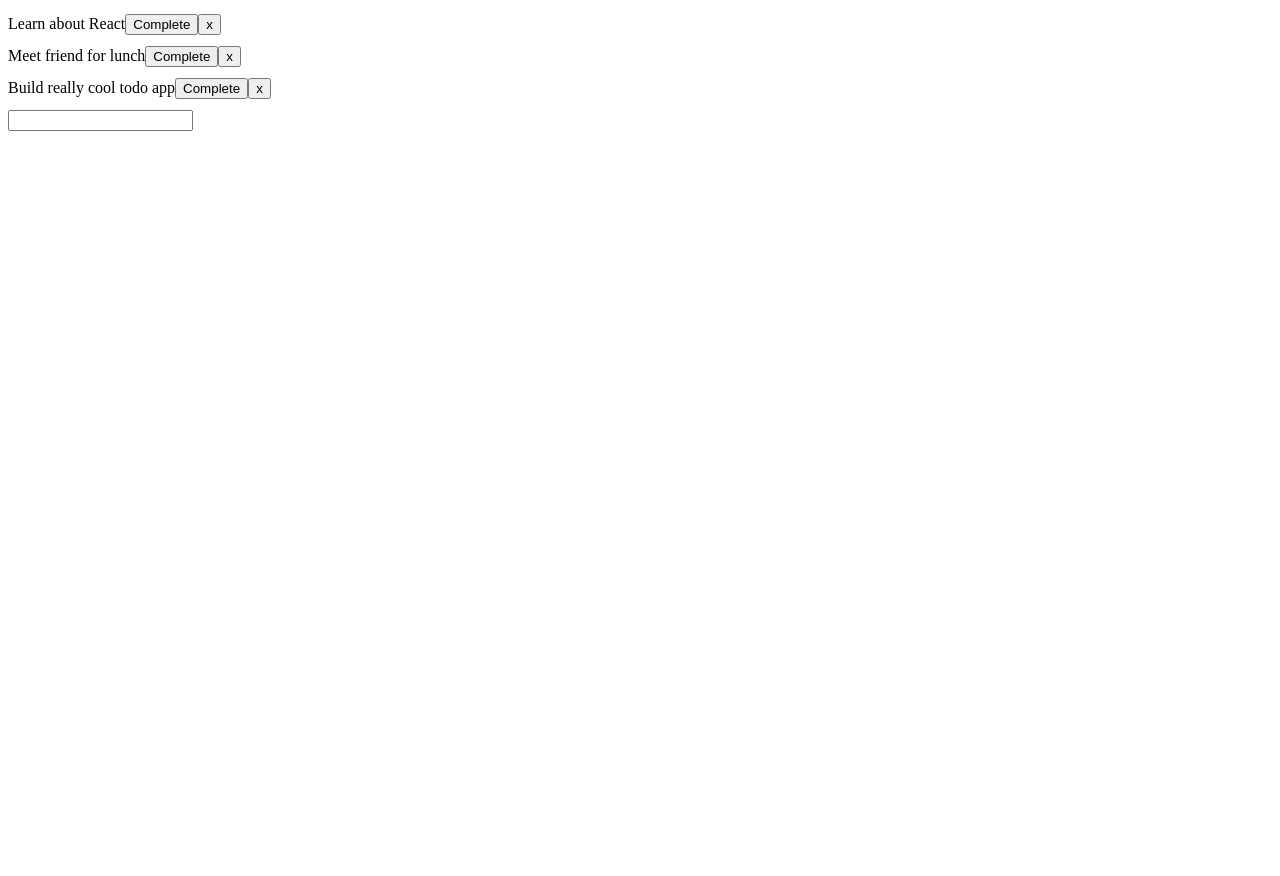
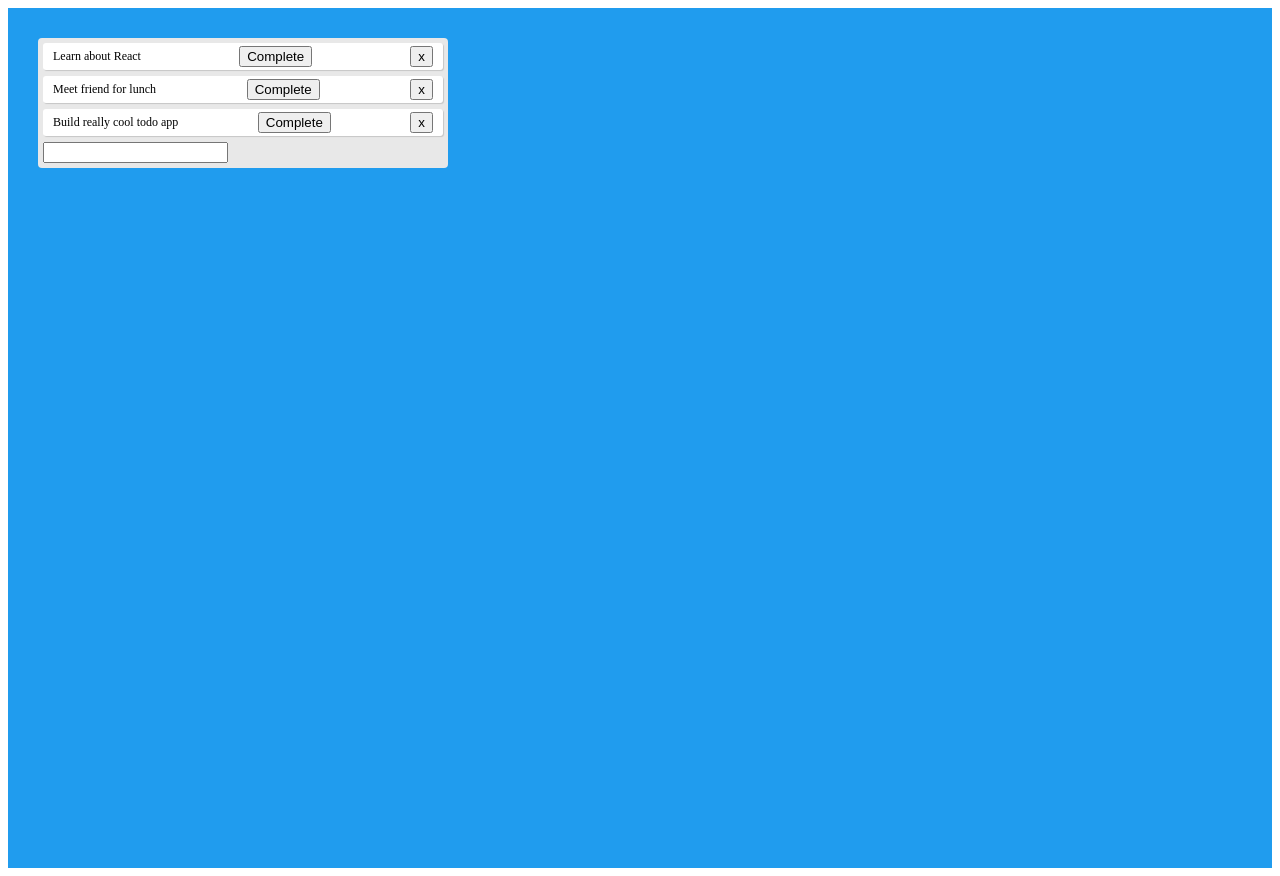
Before and after one commit to imagineLife/todo, a React app: page / in a window 1280 px wide. Before the commit the page ends 800 px from the top, so only its background shows below. Built offline with nearby package versions, Linux system fonts and the light colour scheme.

Commit message:
includes litle styling

```diff
--- a/src/App.js
+++ b/src/App.js
@@ -2,6 +2,7 @@
 import ReactDOM from "react-dom";
 import SingleToDo from './components/SingleToDo'
 import AddToDoForm from './components/AddToDoForm'
+import './main.css'
 
 class App extends React.Component {
 
@@ -67,8 +68,10 @@
 
 		return (
 			<div className="todoWrapper">
-				{todoList}
-				<AddToDoForm  addTodo={this.addTodo}/>
+				<div className="todo-list">
+					{todoList}
+					<AddToDoForm  addTodo={this.addTodo}/>
+				</div>
 			</div>
 		);
 	}
--- a/src/main.css
+++ b/src/main.css
@@ -1,3 +1,24 @@
-body{
-	line-height: 2;
+.todoWrapper {
+  background: #209cee;
+  padding: 30px;
+  height: 100vh;
 }
+
+.todo-list {
+  background: #e8e8e8;
+  border-radius: 4px;
+  padding: 5px;
+  max-width: 400px;
+}
+
+.todo {
+  background: #fff;
+  box-shadow: 1px 1px 1px rgba(0, 0, 0, 0.15);
+  padding: 3px 10px;
+  font-size: 12px;
+  margin-bottom: 6px;
+  border-radius: 3px;
+  display: flex;
+  align-items: center;
+  justify-content: space-between;
+}
```
